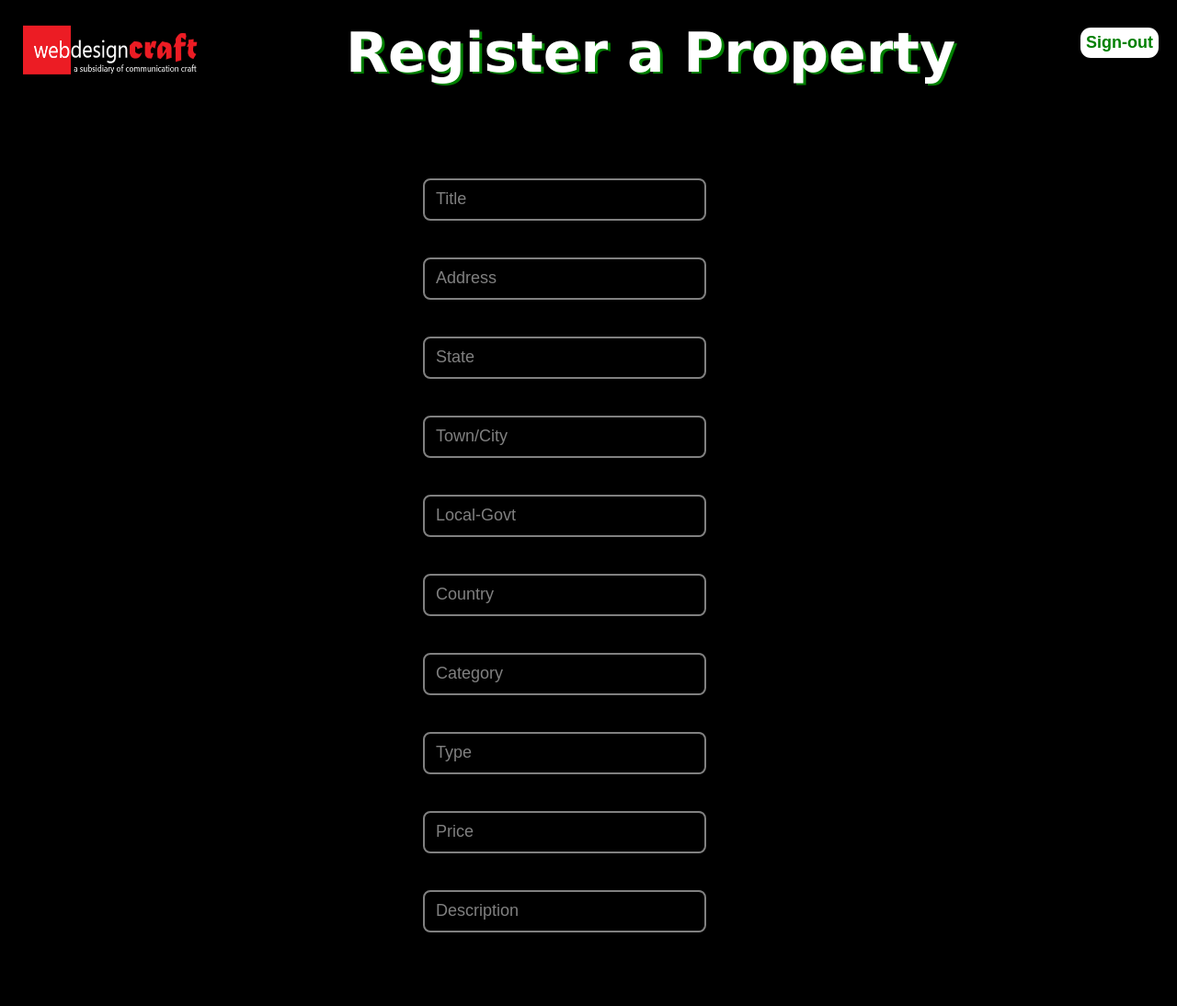
After one commit to Miracle004/Real-Estate-project, a PHP site: page /property_registration.php in a window 1280 px wide. The commit adds this page. Shown: the whole page at 92% size. Run offline with PHP 8.4, Linux system fonts and the light colour scheme.

Commit message:
update to registration page

```diff
--- a/Classes/model.php
+++ b/Classes/model.php
@@ -8,6 +8,7 @@ class Dbh{
     $password ="oluwapelumi";
     $dbName = "comcraft_property";
 
+    #connecting to the database
     $conn = new mysqli($servername, $username, $password, $dbName);
 
     if ($conn->connect_error) {
--- a/Classes/register-controller.class.php
+++ b/Classes/register-controller.class.php
@@ -130,7 +130,7 @@ class signupContr extends signUp{
             return $result;
     }
 
-    #this method which checks if the user is already registered
+    #this method which checks if the user has been registered
     public function confirmCheck(){
         $result;
         if(!$this->userSignup($this->username, $this->email)){
--- a/Classes/register.class.php
+++ b/Classes/register.class.php
@@ -29,7 +29,7 @@ class signUp extends Dbh{
         }
 
         $resultCheck;
-        #checking to see if the '$stmt' property returned any value from the database
+        #checking to see if the '$stmt' property returned any value from the database query
         if($stmt->rowCount() > 0){
             $resultCheck - false;
         }
--- a/Includes/view.php
+++ b/Includes/view.php
@@ -10,7 +10,7 @@ if (isset($_POST["submit"])) {
     $confirmPwd = $_POST['confirmpwd'];
 
 
-#instantiating the signUp controller class
+#instantiating the sign up controller class
 include("../Classes/model.php");
 
 include("../Classes/register.class.php");
--- a/dashboard.php
+++ b/dashboard.php
@@ -18,7 +18,7 @@ include('User.php');
         $dashboard = "Congratulations you have successfully logged in.<br> logout <a href='logout.php'>HERE.</a>";
     }
     else
-        $dashboard = "Sorry you have not logged in yet.<br> logout <a href='logout.php'>HERE.</a>";
+        $dashboard = "Sorry you have not logged in yet.<br> Go back to Homepage <a href='index.php'>HERE.</a>";
 
 ?>
 
@@ -35,5 +35,6 @@ include('User.php');
 
         <img src="logo.png" alt="" class="site-logo">
         <h1 class="first_header"><?php echo  $dashboard ?></h1>
+
 </body>
 </html>
--- a/login.php
+++ b/login.php
@@ -25,7 +25,7 @@ session_start();
                 <span class = "error"></span>
 
                 <div class="txt_field">
-                    <input type="password" name=" password" placeholder="Password"  required>
+                    <input type="password" name="password" placeholder="Password"  required>
                 </div>
                 <span class = "error"></span>
 
@@ -34,7 +34,7 @@ session_start();
                 <input type="submit" name="submit" value="submit">
 
                 <div class="register-link">
-                    Not A Member? <a href="registration.html" class="sign">Sign-Up</a>
+                    Not A Member? <a href="registration.php" class="sign">Sign-Up</a>
                 </div>
 
             </form>
--- a/logout.php
+++ b/logout.php
@@ -1,5 +1,6 @@
 <?php
 session_start();
+include('User.php');
 session_destroy();
 header('location: index.php');
 ?>
--- /dev/null
+++ b/property_registration.php
@@ -0,0 +1,29 @@
+<!DOCTYPE html>
+<html>
+    <head>
+        <meta charset="UTF-8">
+        <link rel="stylesheet" href="upload.css">
+    </head>
+    <body>
+        <div class="parent">
+        <a href="index.php"><img src="logo.png" alt="" class="site-logo"></a>
+        <div class="header">
+            Register a Property
+        </div>
+        <a href="logout.php"><button class="exit" name="logOut" >Sign-out</button></a>
+
+</div>
+    <form action="#" class="upload_form">
+        <input type="text" name="title" placeholder="Title">
+        <input type="text" name="Address" placeholder="Address">
+        <input type="text" name="State" placeholder="State">
+        <input type="text" name="town-city" placeholder="Town/City">
+        <input type="text" name="localGovt" placeholder="Local-Govt">
+        <input type="text" name="country" placeholder="Country">
+        <input type="text" name="category" placeholder="Category">
+        <input type="text" name="property_type" placeholder="Type">
+        <input type="text" name="price" placeholder="Price">
+        <input type="text" name="property_desc" placeholder="Description">
+    </form>
+    </body>
+</html>
--- /dev/null
+++ b/upload.css
@@ -0,0 +1,70 @@
+*{
+    margin: 0;
+}
+body{
+    background:black;
+    font-family: 'Lucida Sans', 'Lucida Sans Regular', 'Lucida Grande', 'Lucida Sans Unicode', Geneva, Verdana, sans-serif;
+}
+
+.site-logo{
+    display: inline-block;
+    margin: 20px;
+    width: 200px;
+    height: 70px;
+}
+
+.parent{
+    display: flex;
+}
+.header{
+    font-size: 60px;
+    color: white;
+    text-shadow: 3px 2px green;
+    font-weight: bolder;
+    margin: auto;
+    text-align: center;
+    width: fit-content;
+}
+
+.exit{
+    float: right;
+    background: white;
+    color: green;
+    font-size: 18px;
+    padding: 6px;
+    font-weight: bold;
+    border: none;
+    border-radius: .7rem;
+    margin: 30px 20px 40px 0;
+}
+
+.exit:hover{
+    background: green;
+    color: white;
+}
+
+.upload_form{
+    display: flex;
+    flex-direction: column;
+
+}
+
+form{
+    width: 400px;
+    margin: 60px auto;
+}
+input[type="text"]{
+    width: 300px;
+    margin: 20px;
+    border: 2px solid grey;
+    border-radius: .5rem;
+    height: 40px;
+    background: black;
+    color: white;
+}
+
+::placeholder{
+    color: grey;
+    padding: 10px;
+    font-size: 18px;
+}
--- a/user.php
+++ b/user.php
@@ -14,6 +14,7 @@ class Login{
     public  function __construct($POST){
         $this->username = $POST['username'];
         $this->password = $POST['password'];
+        #$this->login = $POST['login'];
         $this->inputed_data =$this->data_validate();
         return false;
     }
@@ -58,7 +59,7 @@ class Login{
                         <span class = "error"></span>
 
                     <div class="txt_field">
-                        <input type="password" name="password" value="$this->password">
+                        <input type="password" name="password" value='$this->password'>
                     </div>
                         <span class = "error"></span>
                             <div class="pass"><a href="password_recovery.html" class="sign">Forgot Password?</a></div>
```
Also changed, not shown: index.php (+31 -2 lines), style.css (+48 -34 lines), newLogo.png (added).
